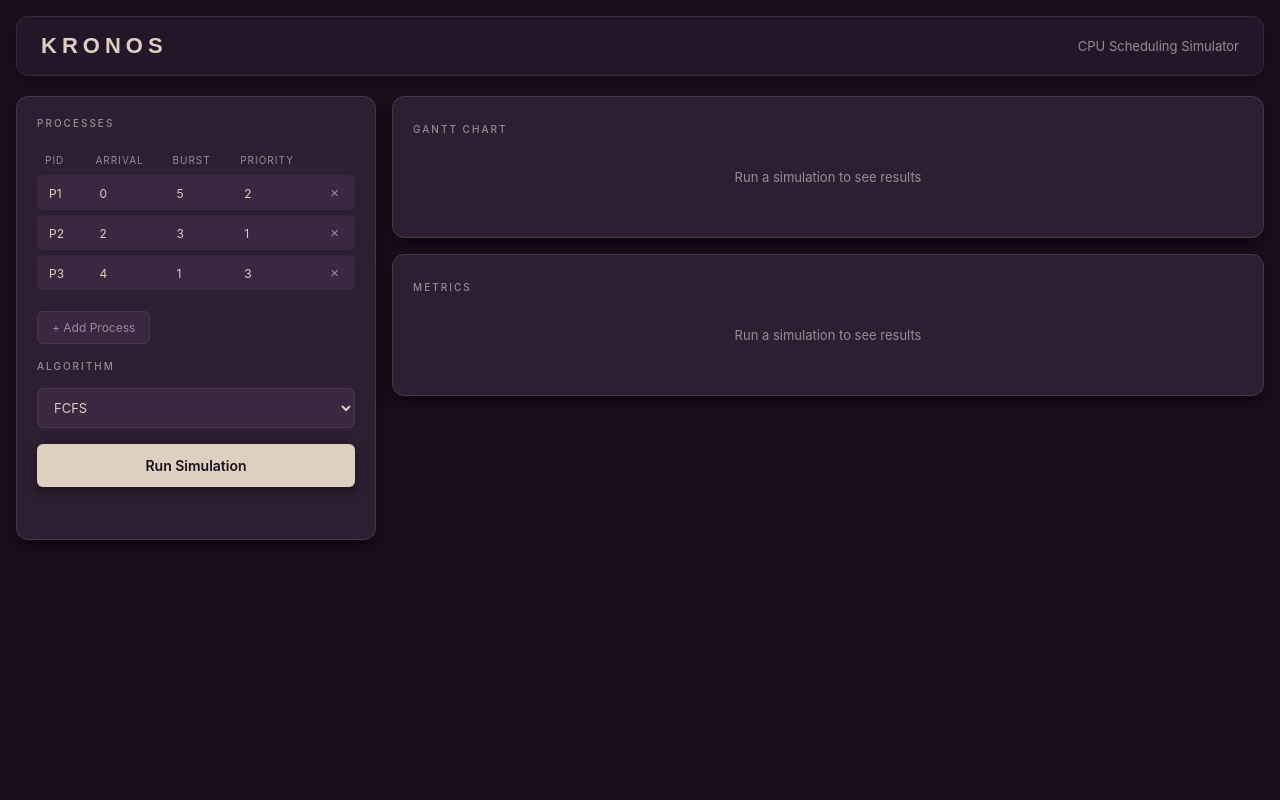
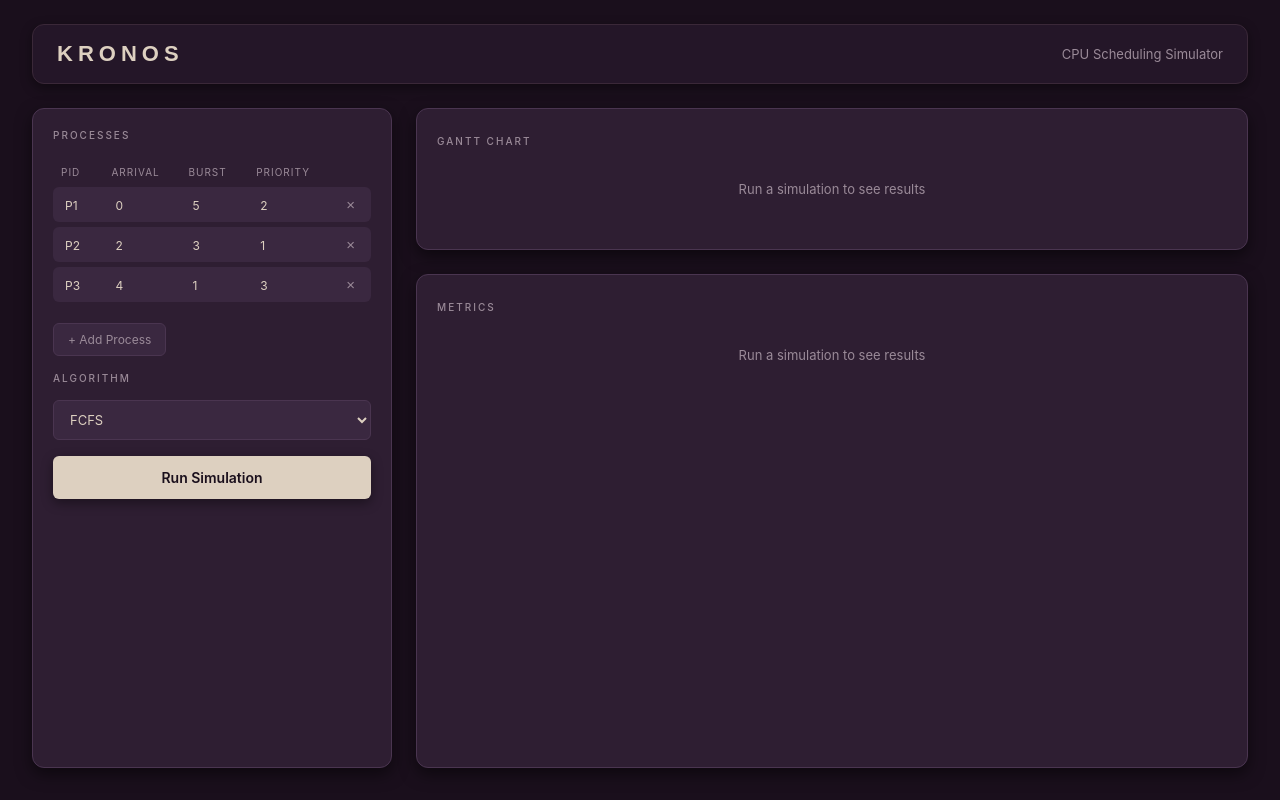
Before and after one commit to rohithgreninja-afk/Kronos, a Flask app: page / in a window 1280 px wide. Run offline with Flask 3, Linux system fonts and the light colour scheme.

Commit message:
fix: UI spacing, averages row contrast and per-column averages, remove em dashes
- Outer padding, full-height grid, stretched panels, uniform 24px gaps

- Averages row: light text, distinct background, accent top border; compute CT/TAT/WT/RT means per column

- Replace all em dashes across HTML, CSS, JS, Python and README

```diff
--- a/app.py
+++ b/app.py
@@ -1,4 +1,4 @@
-# app.py — Kronos Flask entry point
+# app.py: Kronos Flask entry point
 
 from flask import Flask, request, jsonify, render_template
 from scheduler import fcfs, sjf, priority_scheduling, round_robin
--- a/process.py
+++ b/process.py
@@ -1,4 +1,4 @@
-# process.py — Kronos PCB (Process Control Block) data model
+# process.py: Kronos PCB (Process Control Block) data model
 # See PHASE_1_INSTRUCTIONS.md → File 1 for full spec
 
 class Process:
--- a/scheduler.py
+++ b/scheduler.py
@@ -1,4 +1,4 @@
-# scheduler.py — Kronos scheduling algorithms
+# scheduler.py: Kronos scheduling algorithms
 # See PHASE_1_INSTRUCTIONS.md → File 2 for full spec
 # 4 functions to implement: fcfs, sjf, priority_scheduling, round_robin
 
--- a/static/css/style.css
+++ b/static/css/style.css
@@ -1,6 +1,6 @@
-/* style.css — Kronos frontend styling */
+/* style.css: Kronos frontend styling */
 /* Design: P6 Dark Cherry + Glassmorphism */
-/* Phase 2 — do not edit until Phase 1 backend is complete */
+/* Phase 2: do not edit until Phase 1 backend is complete */
 
 :root {
   --bg:            #1A0F1C;
@@ -27,8 +27,10 @@ body {
   color: var(--text);
   font-family: 'Inter', sans-serif;
   min-height: 100vh;
-  padding: 16px;
+  padding: 24px 32px 32px;
   overflow-x: hidden;
+  display: flex;
+  flex-direction: column;
 }
 
 .header {
@@ -40,7 +42,7 @@ body {
   justify-content: space-between;
   align-items: center;
   padding: 16px 24px;
-  margin-bottom: 20px;
+  margin-bottom: 24px;
 }
 
 .logo {
@@ -59,9 +61,10 @@ body {
 .main-grid {
   display: grid;
   grid-template-columns: minmax(320px, 360px) minmax(0, 1fr);
-  gap: 16px;
-  align-items: start;
+  gap: 24px;
+  align-items: stretch;
   max-width: 100%;
+  flex: 1;
 }
 
 .input-panel {
@@ -239,8 +242,12 @@ body {
 .right-col {
   display: flex;
   flex-direction: column;
-  gap: 16px;
+  gap: 24px;
   min-width: 0;
+}
+
+.right-col > .result-panel:last-child {
+  flex: 1;
 }
 
 .result-panel {
@@ -326,9 +333,10 @@ body {
 }
 
 .averages-row td {
-  background: var(--mid);
-  color: var(--bg);
+  background: var(--border);
+  color: var(--text);
   font-weight: 600;
+  border-top: 1px solid var(--accent);
 }
 
 .fade-in {
--- a/static/js/main.js
+++ b/static/js/main.js
@@ -1,5 +1,5 @@
-// main.js — Kronos UI logic, API calls, animations
-// Phase 2 — do not edit until Phase 1 backend is complete
+// main.js: Kronos UI logic, API calls, animations
+// Phase 2: do not edit until Phase 1 backend is complete
 
 const COLORS = [
   { bg: '#B89AAA', text: '#1A0F1C' },
@@ -119,7 +119,7 @@ runBtn.addEventListener('click', async () => {
     renderGantt(data.timeline);
     renderMetrics(data.metrics, data.averages);
   } catch {
-    ganttContainer.innerHTML = '<p class="empty-state">Server error — is app.py running?</p>';
+    ganttContainer.innerHTML = '<p class="empty-state">Server error. Is app.py running?</p>';
   } finally {
     runBtn.textContent = 'Run Simulation';
     runBtn.disabled = false;
@@ -196,14 +196,17 @@ function renderMetrics(metrics, averages) {
     tbody.appendChild(tr);
   }
 
+  const n = metrics.length;
+  const mean = key => n ? (metrics.reduce((s, m) => s + m[key], 0) / n).toFixed(2) : '';
+
   const avgRow = document.createElement('tr');
   avgRow.className = 'averages-row';
   avgRow.innerHTML =
     '<td>Averages</td>' +
-    '<td>—</td>' +
-    '<td>—</td>' +
-    '<td>' + averages.avg_TAT.toFixed(2) + '</td>' +
-    '<td>' + averages.avg_WT.toFixed(2) + '</td>';
+    '<td>' + mean('CT') + '</td>' +
+    '<td>' + mean('TAT') + '</td>' +
+    '<td>' + mean('WT') + '</td>' +
+    '<td>' + mean('RT') + '</td>';
   tbody.appendChild(avgRow);
 
   table.appendChild(tbody);
--- a/templates/index.html
+++ b/templates/index.html
@@ -1,10 +1,10 @@
-<!-- index.html — Kronos single page app -->
-<!-- Phase 2 — do not edit until Phase 1 backend is complete -->
+<!-- index.html: Kronos single page app -->
+<!-- Phase 2: do not edit until Phase 1 backend is complete -->
 <!DOCTYPE html>
 <html lang="en">
 <head>
   <meta charset="UTF-8">
-  <title>Kronos — CPU Scheduler</title>
+  <title>Kronos - CPU Scheduler</title>
   <link rel="stylesheet" href="/static/css/style.css">
 </head>
 <body>
@@ -34,8 +34,8 @@
       <label>Algorithm</label>
       <select id="algo-select">
         <option value="fcfs">FCFS</option>
-        <option value="sjf">SJF — Non-preemptive</option>
-        <option value="priority">Priority — Non-preemptive</option>
+        <option value="sjf">SJF - Non-preemptive</option>
+        <option value="priority">Priority - Non-preemptive</option>
         <option value="rr">Round Robin</option>
       </select>
 
```
Also changed, not shown: README.md.
